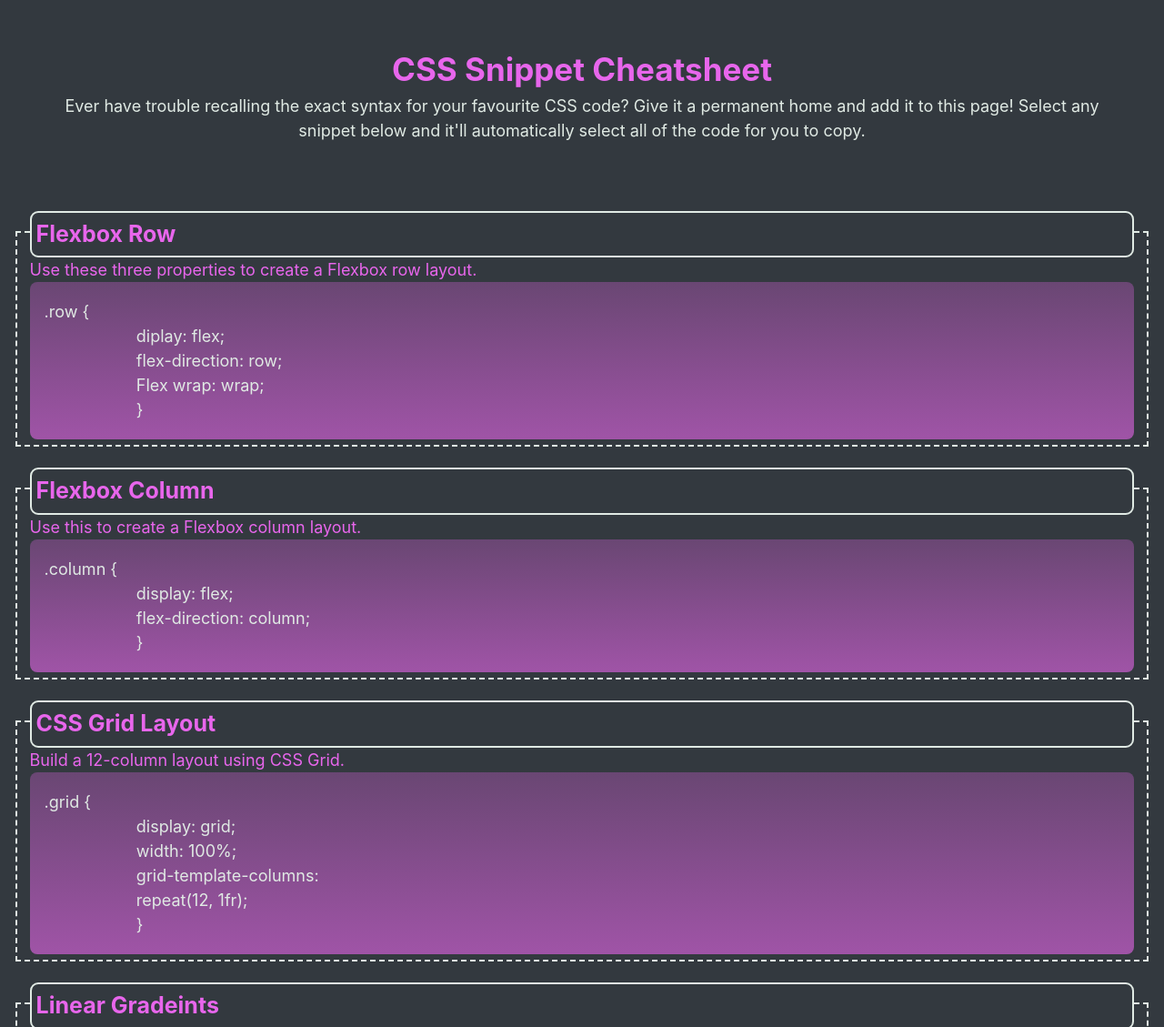
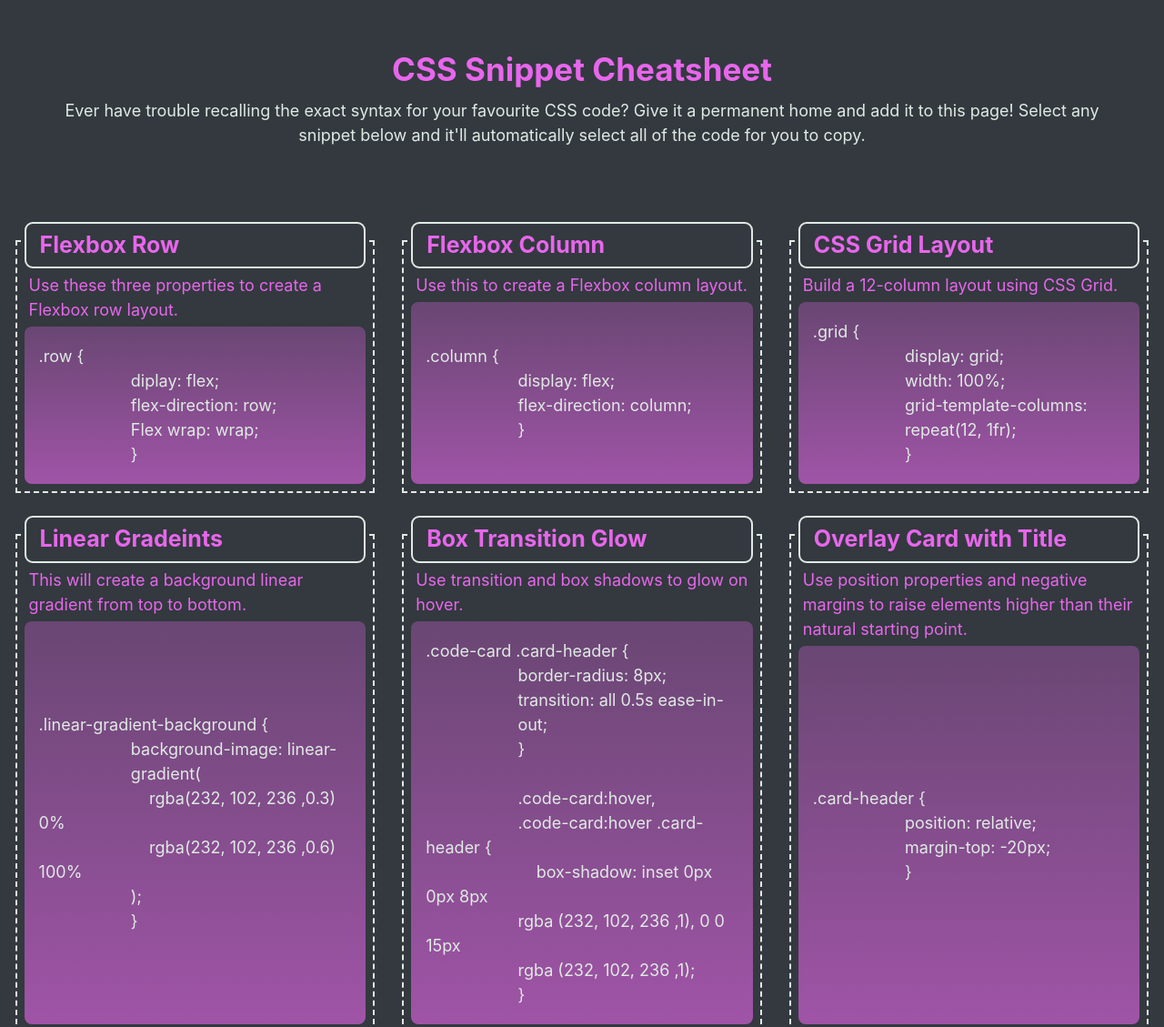
Before and after one commit to BenArmstrong81/Bens-Mini-Project-2, a plain HTML site: page index.html in a window 1280 px wide. Shown: the top 1129 px of the page at 91% size. Drawn offline with Linux system fonts and the light colour scheme.

Commit message:
Finished product, working CSS and HTML

```diff
--- a/assets/style.css
+++ b/assets/style.css
@@ -6,6 +6,8 @@
     }
 * {
     background-color: var(--background);
+    margin: 0;
+    padding: 0;
 }
 
 ::selection {
@@ -27,6 +29,7 @@ h2, h3 {
 
 p {
     color: var(--card-text);
+    padding: 5px;
 }
 
 pre {
@@ -52,22 +55,27 @@ font-family: -apple-system, BlinkMacSystemFont, 'Segoe UI', Roboto, Helvetica,
 }
 
 .header {
-    display: block;
+    /* display: block; */
     text-align: center;
+    flex-wrap: wrap;
     padding: 50px;
 }
 
 .flexbox-setup {
 display: flex;
 flex-wrap: wrap;
-justify-content: center;
 flex-direction: row;
 margin-left: -1.5rem;
 margin-right: -1.5rem;
 }
 
+.row {
+  justify-content: center;
+}
+
 .card-main {
     flex: 1 0 100%;
+    /* flex-wrap: wrap; */
     transition: flex-basis 500ms linear;
     margin-bottom: 1.5rem;
     /* display: flex;
@@ -83,7 +91,7 @@ margin-right: -1.5rem;
     margin-top: -30px;
     text-align: left;
     border: var(--textandborders) 2px;
-    padding: 5px;
+    padding: 5px 15px;
     border-style: solid;
     border-radius: 9px;
 }
@@ -91,19 +99,33 @@ margin-right: -1.5rem;
     .card-image {
     display: flex;
     flex-direction: column;
-    justify-content: center;
+    flex: auto;
+    justify-content: flex-start;
     min-height: 100%;
     padding: 10px;
-    position: relative;
-    padding: 0.5rem 1rem;
+    /* position: relative;
+    padding: 0.5rem 1rem; */
     /* outline is like border, but on the outside of the box instead of inside */
     outline: 2px dashed var(--textandborders);
     outline-offset: -2px;
     transition: all 0.5s ease-in-out;
     }
 
+    .code-image .card-header {
+      /* use position and negative margins to move title of card over the card's outline and create an overlap effect */
+      position: relative;
+      margin: -4rem 0 1.5rem 0;
+      padding: 0.5rem 1rem;
+      background-color: var(--background);
+      color: var(--card-text);
+      border: 2px solid var(--textandborders);
+      border-radius: 8px;
+      transition: all 0.5s ease-in-out;
+    }
+
 .card-image pre {
     white-space: pre-wrap;
+    flex: auto;
     overflow: auto;
     tab-size: 4;
     padding: 1.2rem 1rem;
@@ -117,6 +139,13 @@ margin-right: -1.5rem;
     display: flex;
     align-items: center;
 }
+
+/* .code-block {
+  display: flex;
+  flex-wrap: wrap;
+  justify-content: flex-start;
+  align-items: center;
+} */
 
 /* set an outer and inner drop shadow on the card to create a glowing effect on hover */
 .card-main:hover,
@@ -134,7 +163,7 @@ footer {
     padding-bottom: 15px;
 }
 
-@media screen and (min-width 768px ) {
+@media screen and (min-width: 768px) {
     /* on tablets, set columns to only be 50% of the width and not grow */
   .card-main {
     flex: 0 0 50%;
@@ -147,9 +176,9 @@ footer {
   }
 }
 
-@media screen and (min-width 992px) {
+@media screen and (min-width: 992px) {
     .header {
-    width: 75%;
+    width: 100%;
   }
 
   .card-main {
--- a/index.html
+++ b/index.html
@@ -15,12 +15,12 @@
     </header>
 
     <Main>
-        <section class="flexbox-setup">
+        <section class="flexbox-setup row">
             <div class="card-main">
                 <figure class="card-image">
                 <h2 class="card-header">Flexbox Row</h2>
                 <p>Use these three properties to create a Flexbox row layout.</p>
-                <pre>.row {
+                <pre class="code-block">.row {
                     diplay: flex;
                     flex-direction: row;
                     Flex wrap: wrap;
@@ -30,8 +30,10 @@
             <div class="card-main">
                 <figure class="card-image">
                 <h2 class="card-header">Flexbox Column</h2>
+                <div class = "card-body">
                 <p>Use this to create a Flexbox column layout.</p>
-                <pre>.column {
+                </div>
+                <pre class="code-block">.column {
                     display: flex;
                     flex-direction: column;
                     }</pre>
@@ -40,8 +42,10 @@
             <div class="card-main">
                 <figure class="card-image">
                 <h2 class="card-header">CSS Grid Layout</h2>
+                <div class = "card-body">
                 <p>Build a 12-column layout using CSS Grid.</p>
-                <pre>.grid {
+                </div>
+                <pre class="code-block">.grid {
                     display: grid;
                     width: 100%;
                     grid-template-columns:
@@ -52,8 +56,10 @@
             <div class="card-main">
                 <figure class="card-image">
                 <h2 class="card-header">Linear Gradeints</h2>
+                <div class = "card-body">
                 <p>This will create a background linear gradient from top to bottom.</p>
-                <pre>.linear-gradient-background {
+                </div>
+                <pre class="code-block">.linear-gradient-background {
                     background-image: linear-
                     gradient(
                         rgba(232, 102, 236 ,0.3) 0%
@@ -65,8 +71,10 @@
             <div class="card-main">
                 <figure class="card-image">
                 <h2 class="card-header">Box Transition Glow</h2>
+                <div class = "card-body">
                 <p>Use transition and box shadows to glow on hover.</p>
-                <pre>.code-card .card-header {
+                </div>
+                <pre class="code-block">.code-card .card-header {
                     border-radius: 8px;
                     transition: all 0.5s ease-in-
                     out;
@@ -83,8 +91,10 @@
             <div class="card-main">
                 <figure class="card-image">
                 <h2 class="card-header"> Overlay Card with Title</h2>
+                <div class = "card-body">
                 <p>Use position properties and negative margins to raise elements higher than their natural starting point.</p>
-                <pre>.card-header {
+                </div>
+                <pre class="code-block">.card-header {
                     position: relative;
                     margin-top: -20px;
                     }</pre>
```
Also changed, not shown: images/01-app-desktop-resized.png (added), images/02-app-tablet-resized.png (added), images/03-app-mobile-resized.png (added), 1 other file.
